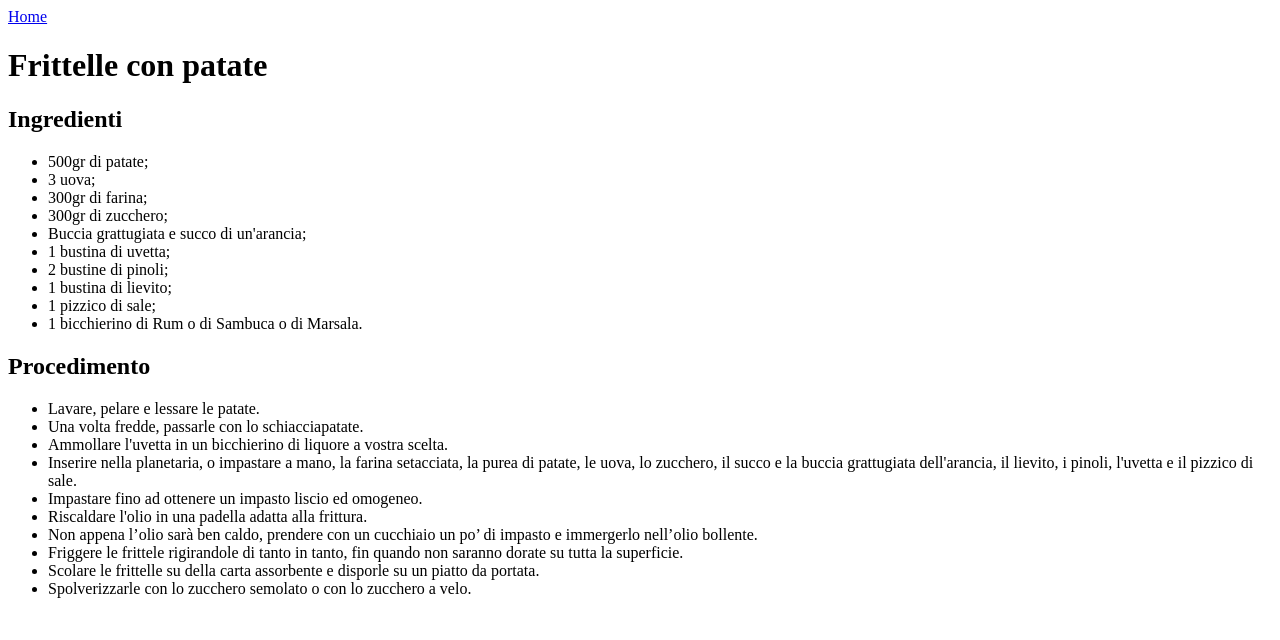
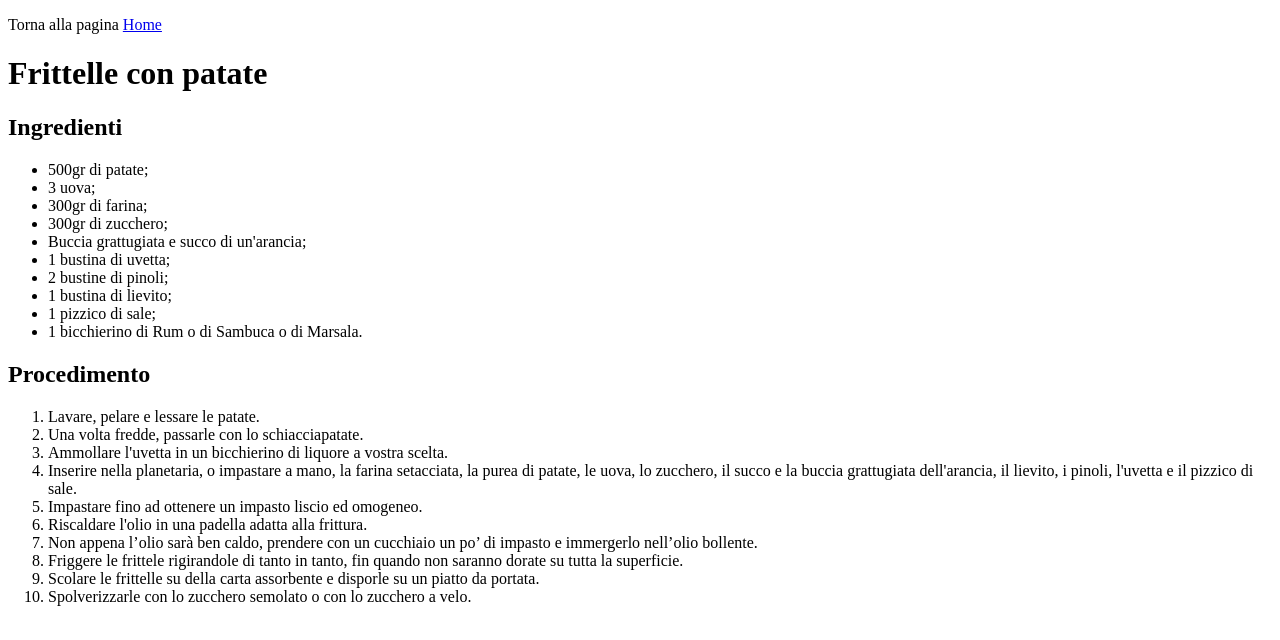
Before and after one commit to christian99salerno/MyWebSite, a plain HTML site: page ricetta.html in a window 1280 px wide. Drawn offline with Linux system fonts and the light colour scheme.

Commit message:
aggiustati

```diff
--- a/ricetta.html
+++ b/ricetta.html
@@ -10,7 +10,7 @@
 
 <body>
 
-<a href="index.html">Home</a>
+  <p>Torna alla pagina <a href="index.html">Home</a></p>
 
 <h1>Frittelle con patate</h1>
 
@@ -31,7 +31,7 @@
 
 <h2>Procedimento</h2>
 
-<ul>
+<ol>
 <li>Lavare, pelare e lessare le patate.</li>
 <li>Una volta fredde, passarle con lo schiacciapatate.</li>
 <li>Ammollare l'uvetta in un bicchierino di liquore a vostra scelta.</li>
@@ -42,7 +42,7 @@
 <li>Friggere le frittele rigirandole di tanto in tanto, fin quando non saranno dorate su tutta la superficie.</li>
 <li>Scolare le frittelle su della carta assorbente e disporle su un piatto da portata.</li>
 <li>Spolverizzarle con lo zucchero semolato o con lo zucchero a velo.</li>
-</uk>
+</ol>
 
 </body>
 
```
Also changed, not shown: sport.html (+2 -2 lines).
